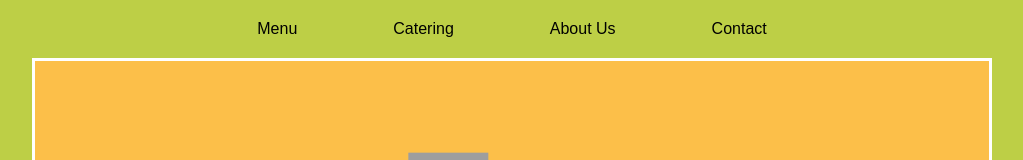
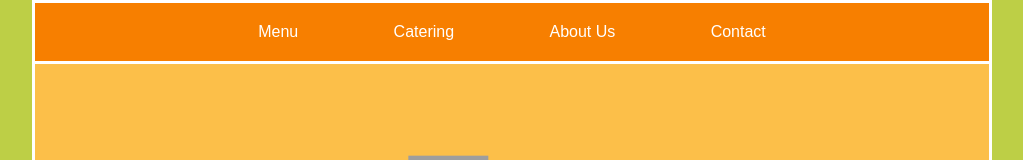
Before and after one commit to wilsonhyng/pineapples, a React (Create React App) app: page / in a window 1280 px wide. Shown: the top 160 px of the page, without its empty margins (128-1151 px from the left). Built offline with nearby package versions, Linux system fonts and the light colour scheme; no server answers; grey boxes are pictures that could not be loaded.

Commit message:
Add border / style to Nav Bar

```diff
--- a/src/Nav.js
+++ b/src/Nav.js
@@ -9,6 +9,12 @@ class Nav extends Component {
 		const navStyle = {
 			display: 'flex',
 			justifyContent: 'center',
+			backgroundColor: '#f77f00',
+			borderStyle: 'solid',
+			borderWidth: '3px',
+			borderColor: '#ffffff',
+			marginBottom: '-3px',
+			color: '#ffffff',
 		}
 
 		const navBut = {
```
